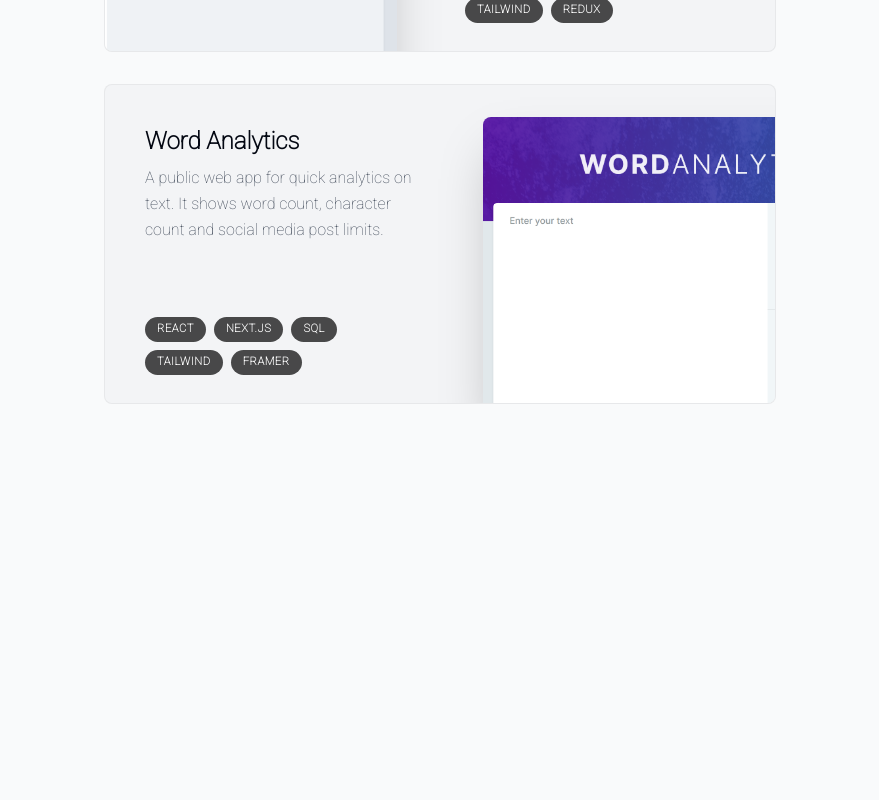
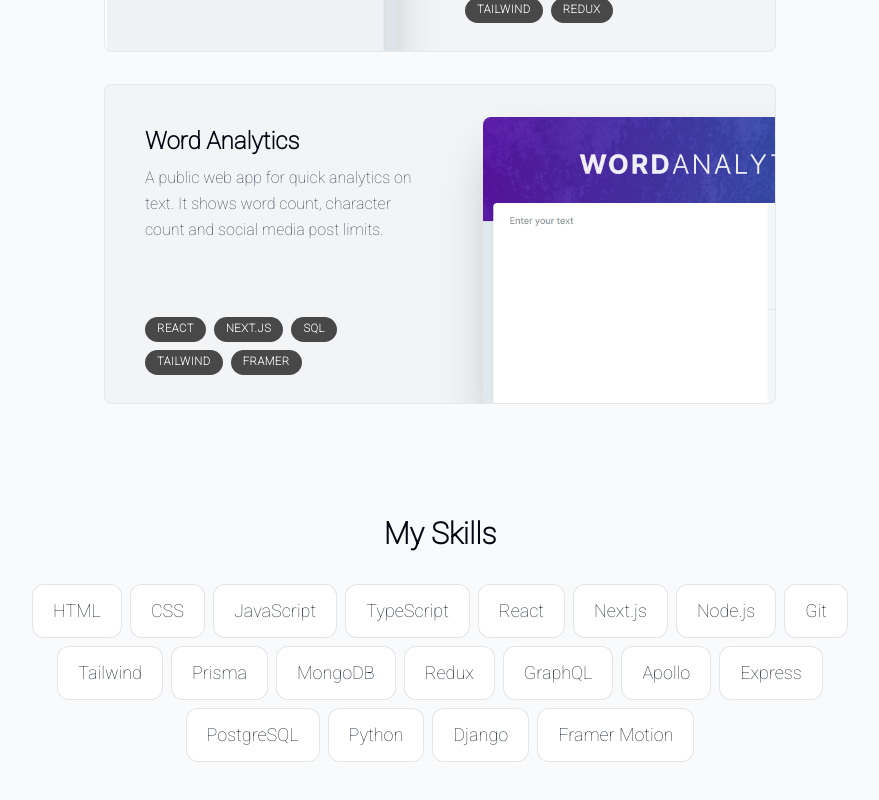
Before and after one commit to Sjaguraga/portfolio-v2, a Next.js app: page / in a window 1280 px wide. Shown: the part 1986-2786 px from the top of the page, without its empty margins (200-1079 px from the left). Built offline with nearby package versions, Linux system fonts and the light colour scheme.

Commit message:
created skills section

```diff
--- a/app/page.tsx
+++ b/app/page.tsx
@@ -2,6 +2,7 @@
 import Intro from "@/components/intro";
 import Projects from "@/components/projects";
 import SectionDivider from "@/components/section-divider";
+import Skills from "@/components/skills";
 
 export default function Home() {
   return (
@@ -10,6 +11,7 @@
       <SectionDivider />
       <About />
       <Projects />
+      <Skills />
     </main>
   );
 }
--- a/components/projects.tsx
+++ b/components/projects.tsx
@@ -9,7 +9,7 @@
 const Projects = () => {
   const { ref } = useSectionInView("Projects", 0.5);
   return (
-    <section ref={ref} className="scroll-mt-28" id="projects">
+    <section ref={ref} className="scroll-mt-28 mb-28" id="projects">
       <SectionHeading>My projects</SectionHeading>
       <div>
         {projectsData.map((project, index) => (
--- /dev/null
+++ b/components/skills.tsx
@@ -0,0 +1,48 @@
+"use client";
+
+import SectionHeading from "./section-heading";
+import { skillsData } from "@/lib/data";
+import { useSectionInView } from "@/lib/hooks";
+import { motion } from "framer-motion";
+
+const fadeInAnimationVariants = {
+  initial: { opacity: 0, y: 100 },
+  animate: (index: number) => ({
+    opacity: 1,
+    y: 0,
+    transition: { delay: 0.05 * index },
+  }),
+};
+
+const Skills = () => {
+  const { ref } = useSectionInView("Skills");
+
+  return (
+    <section
+      ref={ref}
+      id="skills"
+      className="mb-28 max-w-[53rem] scroll-mt-28 text-center sm:mb-40"
+    >
+      <SectionHeading>My skills</SectionHeading>
+      <ul className="flex flex-wrap justify-center gap-2 text-lg text-gray-800">
+        {skillsData.map((skill, index) => (
+          <motion.li
+            className="bg-white border border-black/[0.1] rounded-xl px-5 py-3"
+            key={index}
+            variants={fadeInAnimationVariants}
+            initial="initial"
+            whileInView="animate"
+            viewport={{
+              once: true,
+            }}
+            custom={index}
+          >
+            {skill}
+          </motion.li>
+        ))}
+      </ul>
+    </section>
+  );
+};
+
+export default Skills;
```
